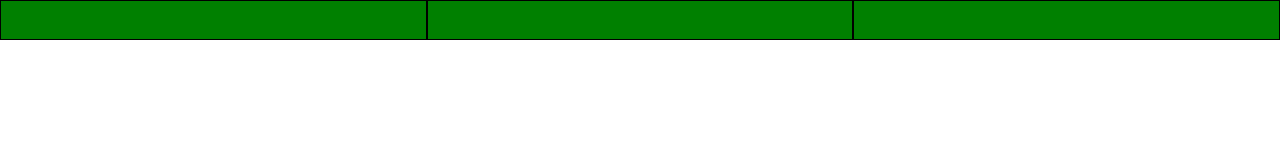
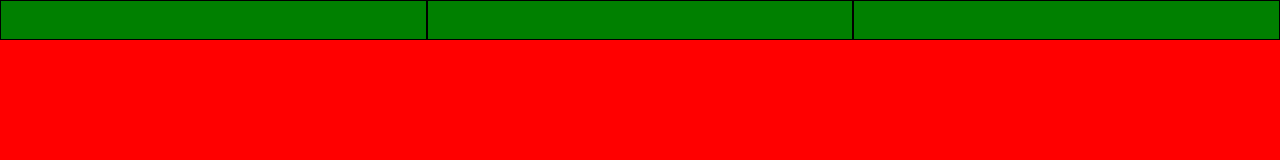
Before and after one commit to ZetMasterCZ/TestPraxe2019, a plain HTML site: page erik/index.html in a window 1280 px wide. Drawn offline with Linux system fonts and the light colour scheme.

Commit message:
Container change

```diff
--- a/erik/public/scss/app/global.scss
+++ b/erik/public/scss/app/global.scss
@@ -28,12 +28,14 @@ body{
 
 .container{
     width: 100%;
+    flex-grow: 1;
     display: flex;
-    background-color: green;
+    background-color: red;
 }
 
 .element{
     height: rem(40);
     border: rem(1) solid black;
     flex-grow: 1;
+    background-color: green;
 }
```
Also changed, not shown: erik/public/css/main.css, 2 other files.
